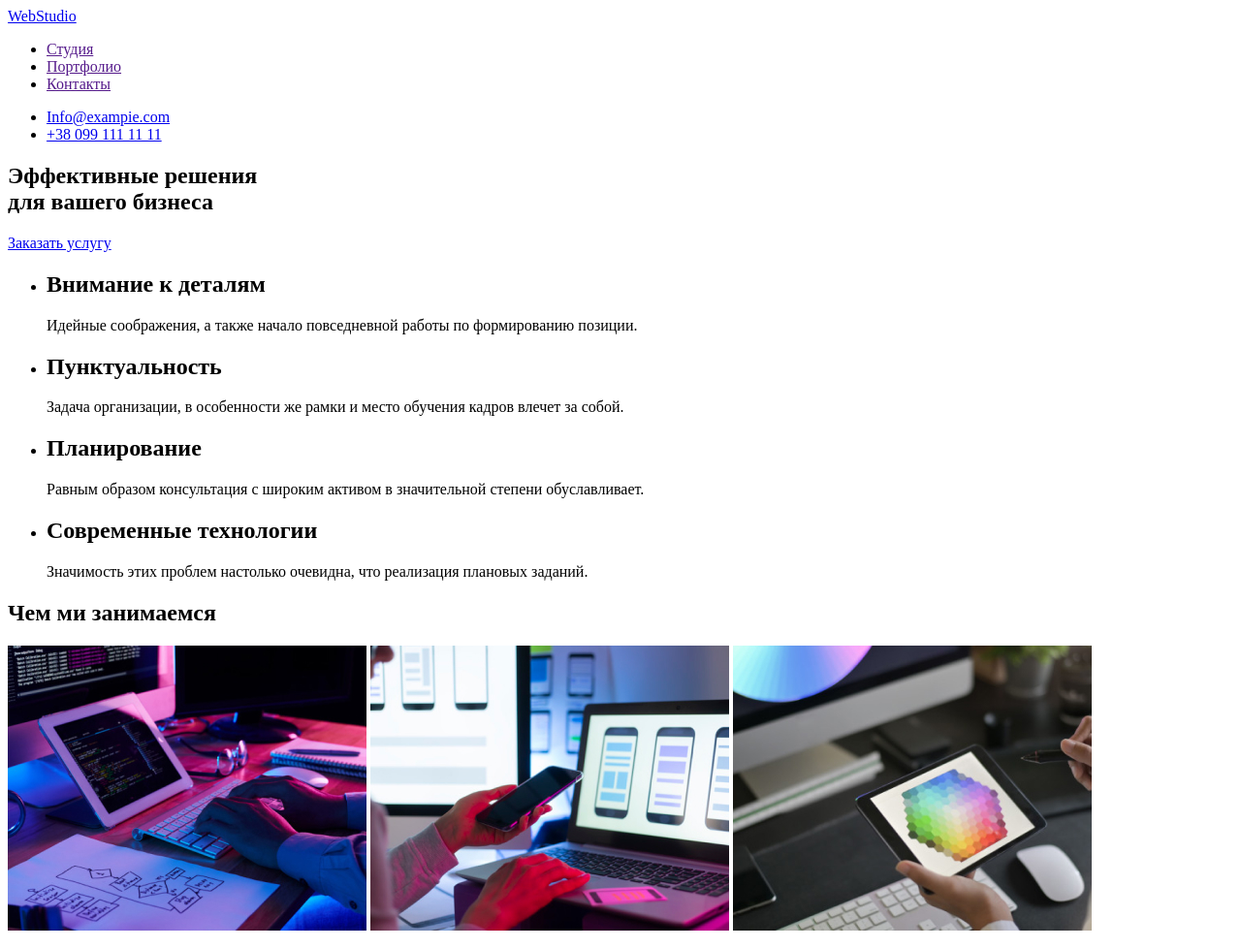
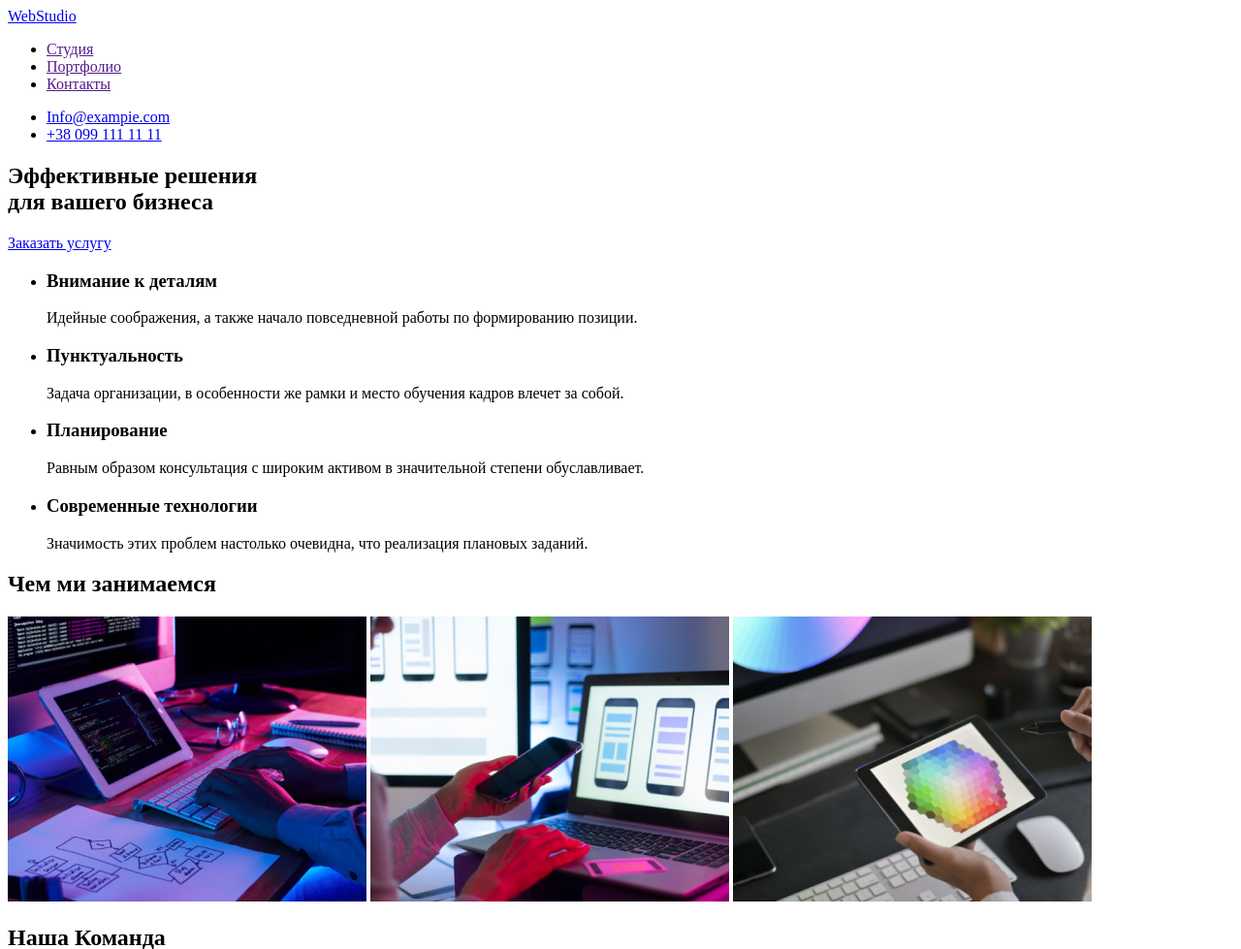
Before and after one commit to VasilFrankivskiy/goit-markup-hw-01, a plain HTML site: page index.html in a window 1280 px wide. Shown: the top 979 px of the page at 97% size. Drawn offline with Linux system fonts and the light colour scheme.

Commit message:
ДопилюванняДЗ

```diff
--- a/index.html
+++ b/index.html
@@ -15,13 +15,13 @@
            <li><a href="">Портфолио</a></li>
            <li><a href="">Контакты</a></li>
        </ul>
+    </nav>
         <ul>
           <li><a href="mailto:Info@exampie.com">Info@exampie.com</a></li>
           <li><a href="tel:+380991111111">+38 099 111 11 11</a></li>
        </ul>
 
     <!--Кінець Шапка з навігацією-->
-     </nav>
     </header>
  <main>
     <!--Блок заказу послуги-->
@@ -36,19 +36,19 @@
         <section>
         <ul>          <!--в css незабути перевести в горизонтальний список-->
         <li>
-            <h2>Внимание к деталям</h2>
+            <h3>Внимание к деталям</h3>
             <p>Идейные соображения, а также начало повседневной работы по формированию позиции.</p>
             </li>
         <li>
-            <h2>Пунктуальность</h2>
+            <h3>Пунктуальность</h3>
             <p>Задача организации, в особенности же рамки и место обучения кадров влечет за собой.</p>
             </li>
         <li>
-            <h2>Планирование</h2>
+            <h3>Планирование</h3>
             <p>Равным образом консультация с широким активом в значительной степени обуславливает.</p>
         </li>
         <li>
-            <h2>Современные технологии</h2>
+            <h3>Современные технологии</h3>
             <p>Значимость этих проблем настолько очевидна, что реализация плановых заданий.</p>
         </li>
         </ul>
@@ -93,10 +93,10 @@
 </main>
     <!--Підвал з посиланями і адресами -->
     <footer>
+        <a href="https://WebStudio.ua">WebStudio</a>
         <address>
+            <span>Г.Киев,пр-т Леси Украинки,26</span>
             <ul>
-                <li>WebStudio</li>
-                <li>Г.Киев,пр-т Леси Украинки,26</li>
                 <li><a href="mailto:Info@exampie.com">Info@exampie.com</a></li>
                 <li><a href="tel:+380991111111">+38 099 111 11 11</a></li>
             </ul>
```
